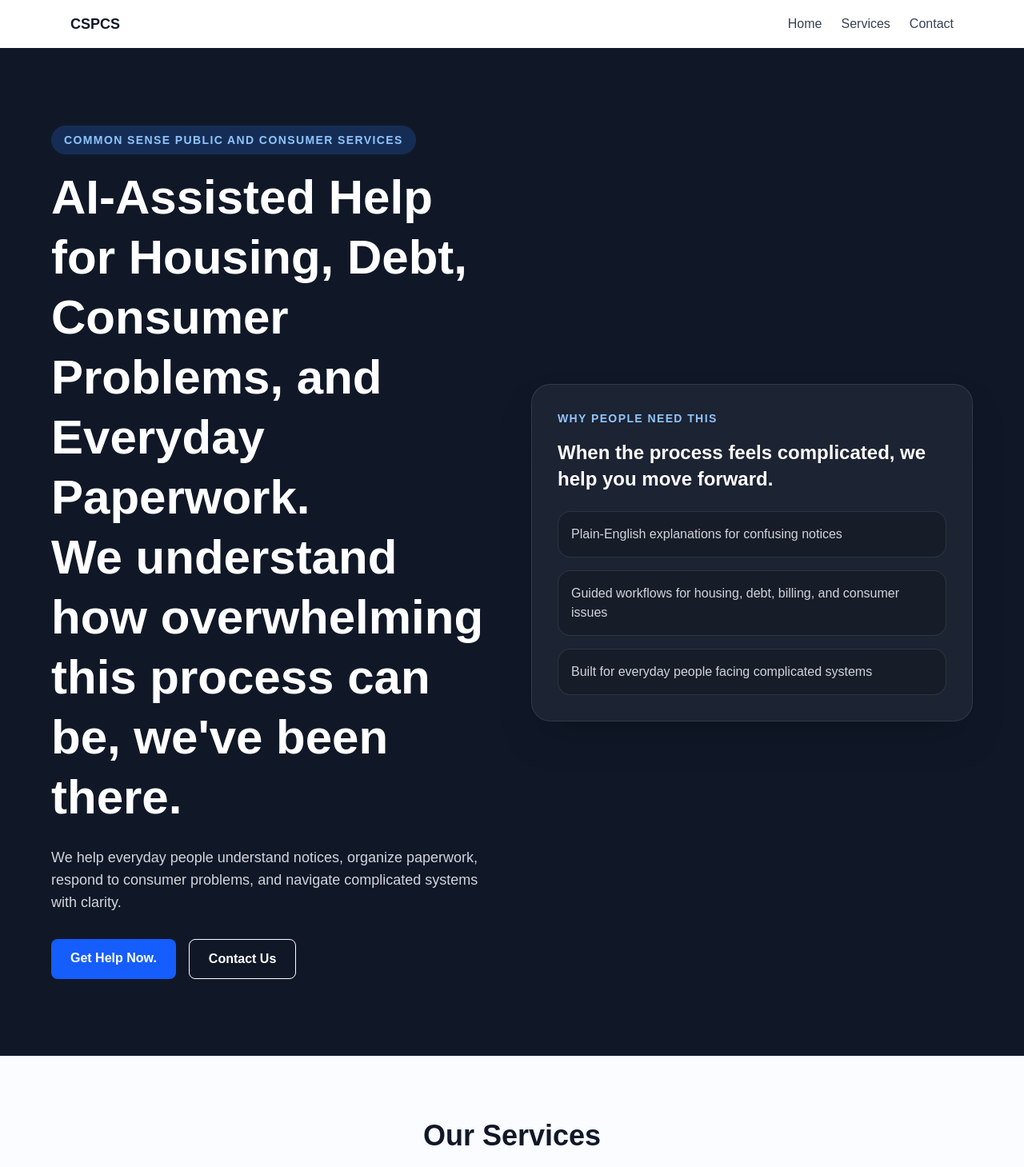
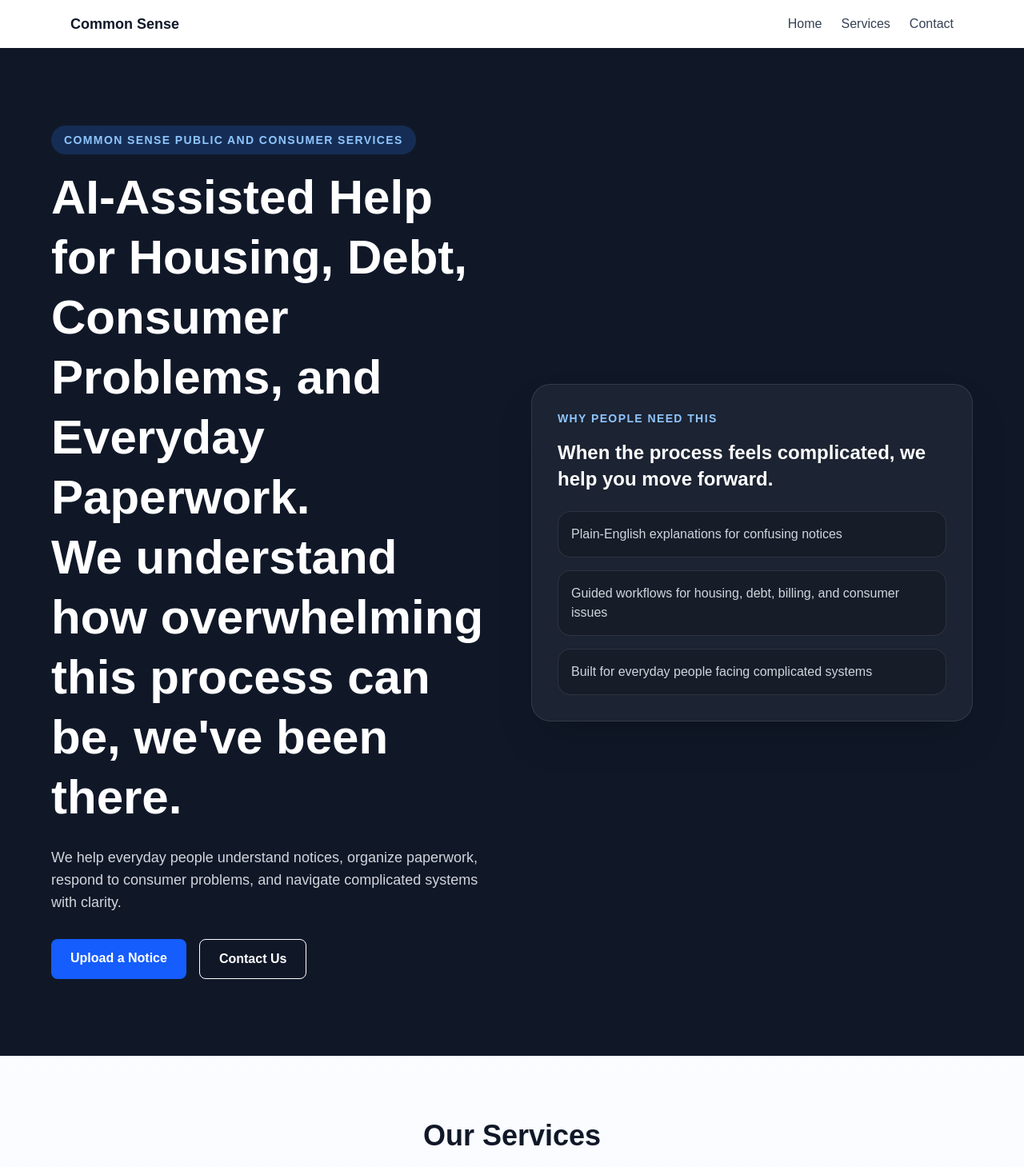
Before and after one commit to betterwork7777/csds-site, a Next.js app: page / in a window 1280 px wide. Shown: the top 1459 px of the page at 80% size. Built offline with nearby package versions, Linux system fonts and the light colour scheme.

Commit message:
Update navigation links and text in page.tsx

```diff
--- a/src/app/page.tsx
+++ b/src/app/page.tsx
@@ -39,7 +39,7 @@
       <main className="min-h-screen bg-gradient-to-b from-white to-blue-50 text-gray-900">
       <nav className="w-full border-b bg-white sticky top-0 z-50">
         <div className="mx-auto flex max-w-6xl items-center justify-between px-6 py-4">
-          <div className="text-lg font-bold">CSPCS</div>
+          <div className="text-lg font-bold">Common Sense</div>
 
           <div className="space-x-6">
             <a href="#" className="text-gray-700 hover:text-blue-600">
@@ -77,7 +77,7 @@
                 href="#upload"
                 className="rounded-lg bg-blue-600 px-6 py-3 font-semibold text-white hover:bg-blue-700"
               >
-                Get Help Now.
+                Upload a Notice
               </a>
 
               <a
@@ -138,7 +138,7 @@
               <p className="leading-7 text-gray-600">{service.desc}</p>
 
               <a
-                href="#contact"
+                href="#upload"
                 className="mt-4 inline-block text-sm font-semibold text-blue-600 hover:text-blue-800"
               >
                 Upload & Begin →
```
